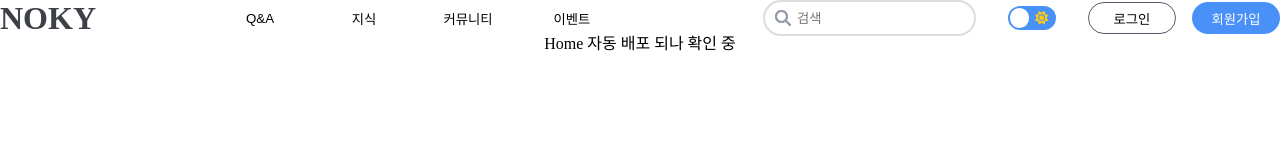
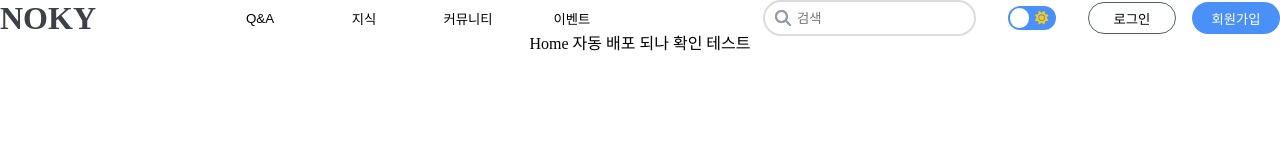
Before and after one commit to ka0824/noky_vue_spring, a Vue app in the folder front/: page / in a window 1280 px wide. Shown: the top 160 px of the page. Built offline with nearby package versions, Linux system fonts and the light colour scheme.

Commit message:
chore: test_deploy

```diff
--- a/front/src/views/Home.vue
+++ b/front/src/views/Home.vue
@@ -1,7 +1,7 @@
 <script setup lang="ts"></script>
 
 <template>
-  <div>Home 자동 배포 되나 확인 중</div>
+  <div>Home 자동 배포 되나 확인 테스트</div>
 </template>
 
 <style scoped></style>
```
